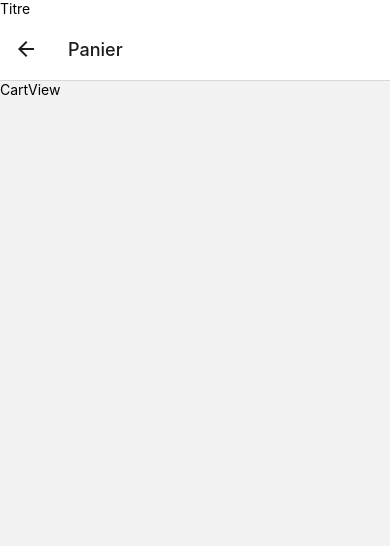
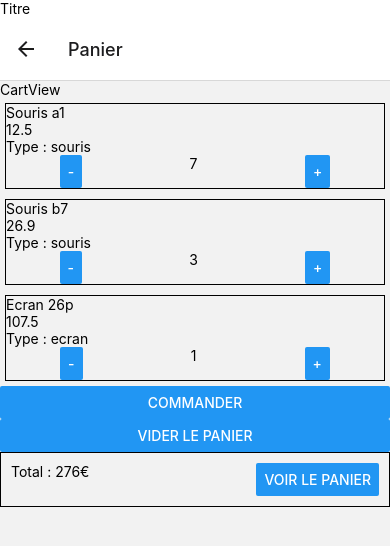
Before and after one commit to KilianAlves/gestion-panier, a React Native app: screen /Panier in a window 390 px wide. Shown: the top 546 px of the page. Built offline with nearby package versions, Linux system fonts and the light colour scheme; data requests are answered from the project's data file.

Commit message:
Fin de la navigation vers une page dediee au panier

```diff
--- a/src/components/Footer.js
+++ b/src/components/Footer.js
@@ -19,10 +19,10 @@ export default function Footer({ navigation, To }) {
     <View style={style.container}>
       <Text>Total : {total}€</Text>
       <Button
+        title="Voir le panier"
         onPress={() => {
           navigation.navigate(To);
         }}
-        title="t"
       />
     </View>
   );
@@ -30,6 +30,9 @@ export default function Footer({ navigation, To }) {
 
 const style = StyleSheet.create({
   container: {
+    display: "flex",
+    flexDirection: "row",
+    justifyContent: "space-between",
     borderWidth: 1,
     padding: 10,
   },
--- a/src/hooks/useArticlesContext.js
+++ b/src/hooks/useArticlesContext.js
@@ -18,7 +18,6 @@ const ArticleReducer = (state, action) => {
       const { [action.payload]: _, ...newCart } = state.cart;
       return { ...state, cart: newCart };
     case "addArticleInCart":
-      console.log(action.payload);
       return {
         ...state,
         cart: { ...state.cart, [action.payload.id]: action.payload },
@@ -31,7 +30,6 @@ const ArticleReducer = (state, action) => {
     case "emptyCart":
       return { ...state, cart: {} };
     default:
-      console.log("default");
       return state;
   }
 };
--- /dev/null
+++ b/src/hooks/useEmptyCart.js
@@ -0,0 +1,20 @@
+import { useContext } from "react";
+import { articleContext } from "../services/store";
+import { deleteCart } from "../services/api";
+import useArticlesContext from "./useArticlesContext";
+
+export default function useEmptyCart() {
+  const { state, dispatch } = useContext(articleContext);
+  const emptyCartStoreAPI = async () => {
+    const article = state.cart;
+    // enlève dans l'API
+    console.log("article", article);
+    for (const id in article) {
+      deleteCart(article[id]);
+    }
+    // dispatch emptyCart pour enlever du store
+    dispatch({ type: "emptyCart" });
+  };
+
+  return { emptyCartStoreAPI };
+}
--- a/src/services/api.js
+++ b/src/services/api.js
@@ -11,8 +11,6 @@ export function getCart() {
 }
 
 export function postCart(article) {
-  console.log("test : ");
-  console.log(article);
   // post d'un article dans le panier, quantité 1 avec prix de l'article
   return fetch("http://localhost:7000/cart", {
     method: "POST",
@@ -24,8 +22,6 @@ export function postCart(article) {
 }
 
 export function deleteCart(article) {
-  console.log("deleteCart");
-  console.log(article);
   return fetch(`http://localhost:7000/cart/${article.id}`, {
     method: "DELETE",
   });
--- a/src/views/ArticleView.js
+++ b/src/views/ArticleView.js
@@ -4,14 +4,14 @@ import ArticleList from "../components/ArticleList";
 import { useContext } from "react";
 import { articleContext } from "../services/store";
 
-export default function ArticleView() {
+export default function ArticleView({ navigation }) {
   const { state } = useContext(articleContext);
   const articles = state.articles;
   return (
     <View style={{ display: "flex", flex: 1 }}>
       <Text>ArticleView</Text>
       <ArticleList articles={articles} />
-      <Footer To="Panier" />
+      <Footer navigation={navigation} To="Panier" />
     </View>
   );
 }
--- a/src/views/CartView.js
+++ b/src/views/CartView.js
@@ -1,9 +1,52 @@
-import { Text, View } from "react-native";
+import { Button, Text, View, Alert } from "react-native";
+import Footer from "../components/Footer";
+import ArticleList from "../components/ArticleList";
+import useEmptyCart from "../hooks/useEmptyCart";
+import { useContext } from "react";
+import { articleContext } from "../services/store";
 
-export default function CartView() {
+export default function CartView({ navigation }) {
+  // const { state } = useArticlesContext();
+  const { state } = useContext(articleContext);
+  const { emptyCartStoreAPI } = useEmptyCart();
+  const cart = state.cart;
+  const articles = state.articles;
+  const cartID = Object.values(cart).map((article) => article.id);
+  // filtre
+  const FilteredCart = articles.filter((article) =>
+    cartID.includes(article.id),
+  );
   return (
     <View>
       <Text>CartView</Text>
+      <ArticleList articles={FilteredCart} />
+      <Button
+        title="Commander"
+        onPress={() =>
+          Alert.alert(
+            "Valider la commande",
+            "Voulez-vous valider la commande ?",
+            [
+              {
+                text: "Annuler",
+                style: "cancel",
+              },
+              {
+                text: "OK",
+                onPress: () => Alert.alert("Commande effectuée avec succès !"),
+              },
+            ],
+            { cancelable: false },
+          )
+        }
+      />
+      <Button
+        title="vider le panier"
+        onPress={() => {
+          emptyCartStoreAPI();
+        }}
+      />
+      <Footer navigation={navigation} To="ArticleList" />
     </View>
   );
 }
```
